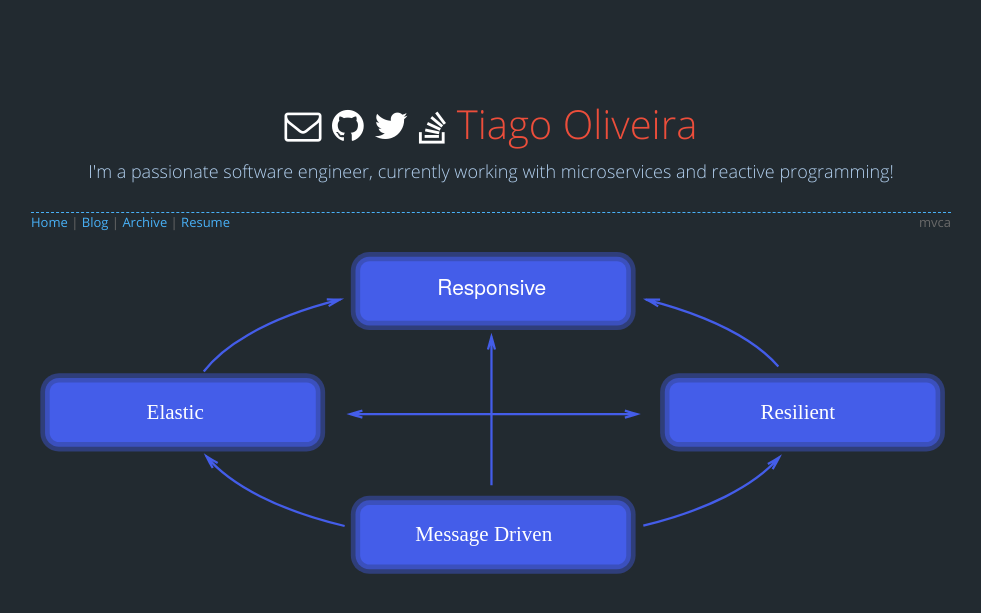
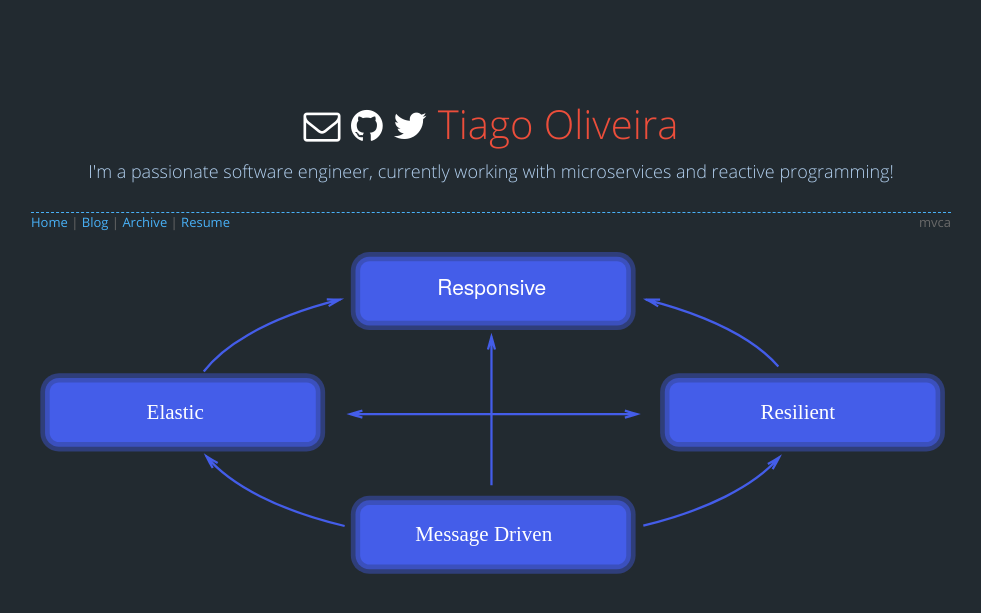
Before and after one commit to tiagodeoliveira/tiagodeoliveira.github.io, a Jekyll site: the page built from index.html, in a window 1280 px wide. Shown: the top 613 px of the page, without its empty margins (149-1130 px from the left). Built offline with Jekyll 4.4.1, drawn with Linux system fonts in a browser that asks for light colours; nearby versions of some CDN libraries; comment, search, counter and statistics services are not loaded.

Commit message:
Update title.html

```diff
--- a/_includes/title.html
+++ b/_includes/title.html
@@ -12,10 +12,6 @@
 			<a target="_blank" id="twitter-ic" href="{{site.twitter}}"><i class="fa fa-twitter"></i></a>
 		{% endunless %}
 
-		{% unless site.stackoverflow == "" %}
-			<a target="_blank" id="so-ic" href="{{site.stackoverflow}}"><i class="fa fa-stack-overflow"></i></a>
-		{% endunless %}
-
 		<a id="sitename" href="/">{{site.title}}</a>
 	</h1>
 
```
